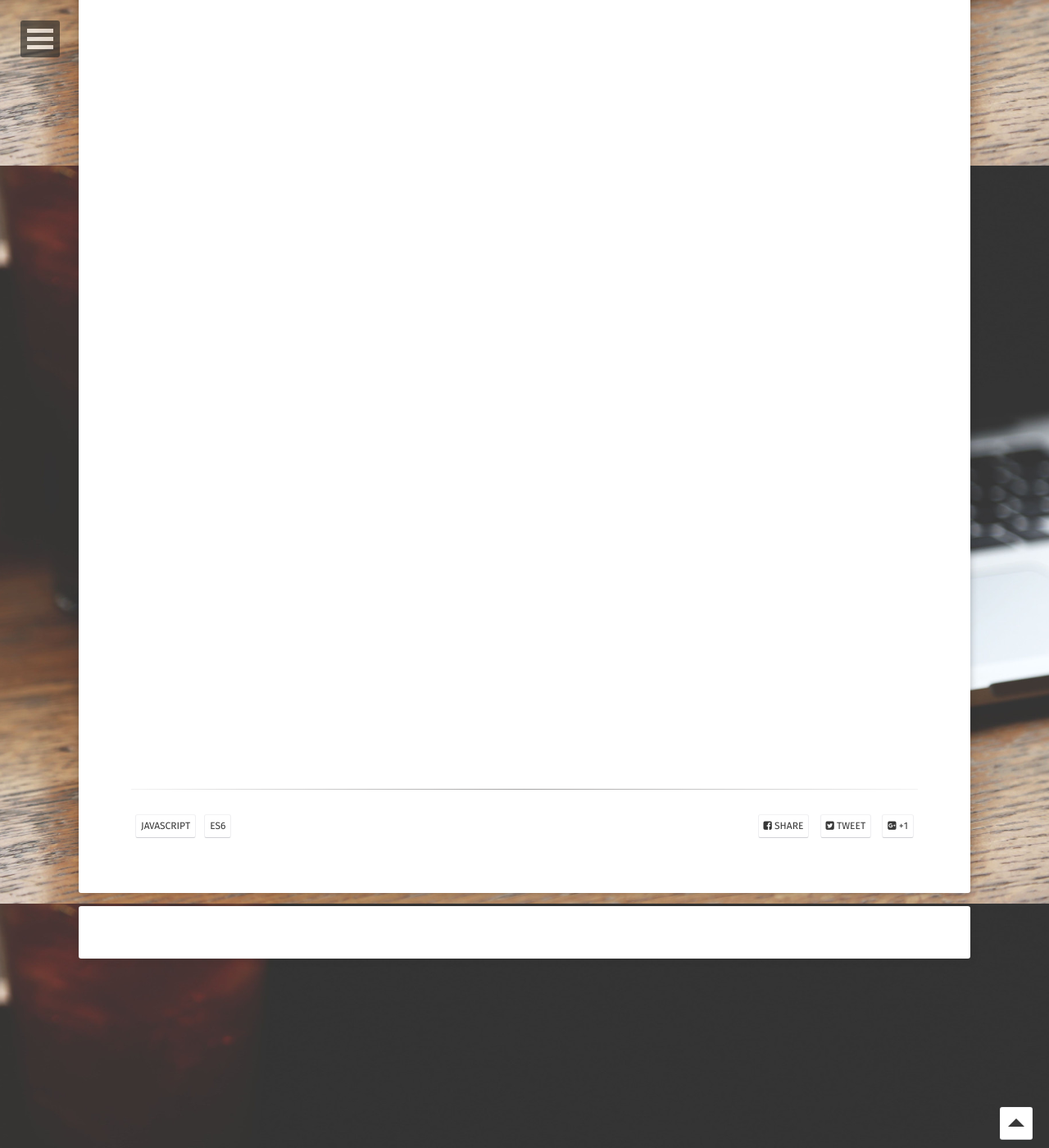
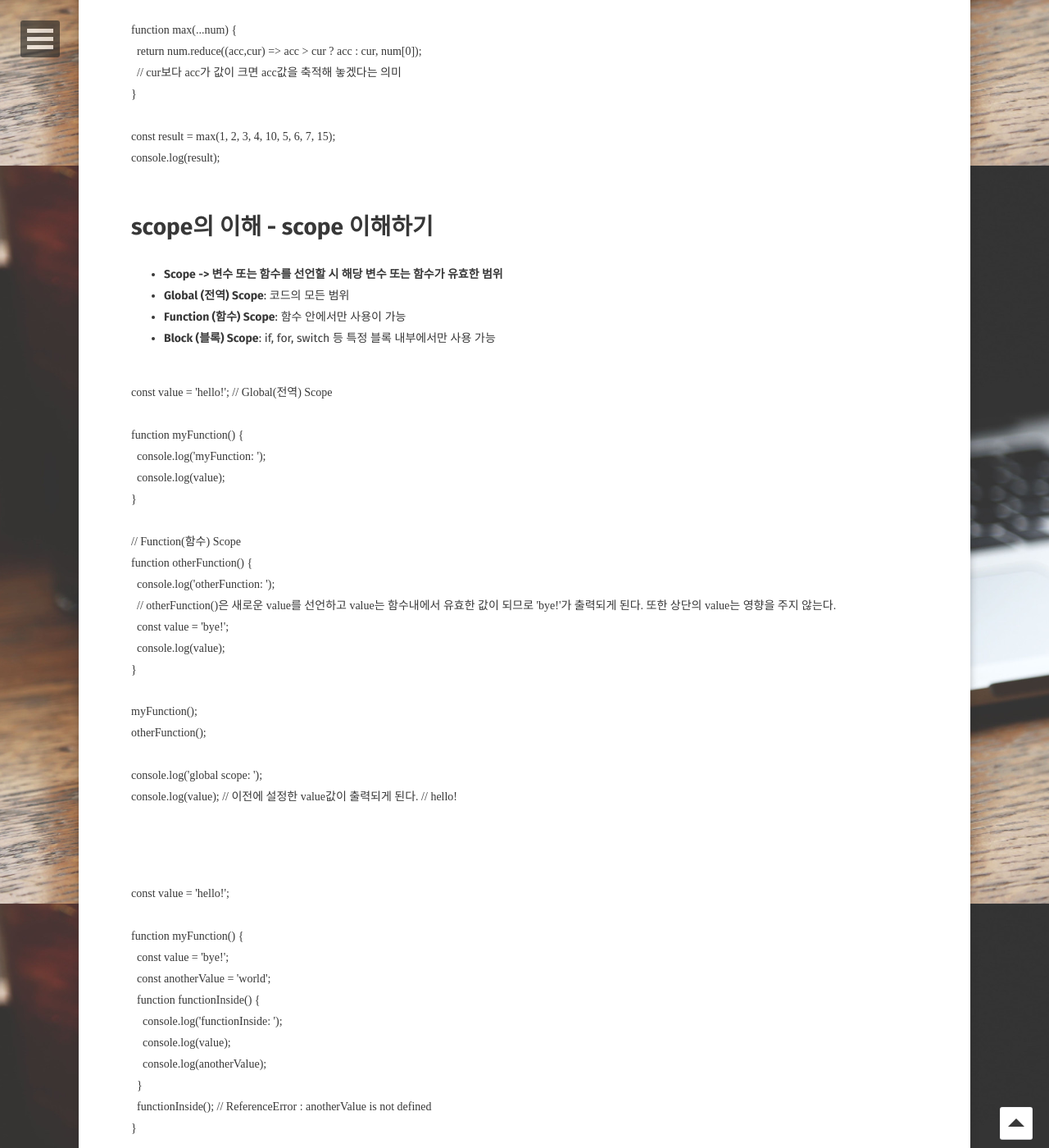
Before and after one commit to sum529-create/sum529-create.github.io, a Jekyll site: the page built from _posts/2021-05-24-벨로퍼트님 강좌-자바스크립트-필기본.md, in a window 1280 px wide and 1400 px high, scrolled down 35798 px. Shown: the whole window at 82% size. Built offline with Jekyll 4.4.1, drawn with Linux system fonts in a browser that asks for light colours; some web fonts are replaced; comment, search, counter and statistics services are not loaded; some of the changed text lies outside the part shown.

Commit message:
Update and rename 2021-05-24-벨로퍼트-자바스크립트.md to 2021-05-24-벨로퍼트님 강좌-자바스크립트-필기본.md

```diff
--- a/_posts/2021-05-24-벨로퍼트-자바스크립트.md
+++ b/_posts/2021-05-24-벨로퍼트님 강좌-자바스크립트-필기본.md
@@ -1522,82 +1522,286 @@ console.log(sum(...numbers)); // 36 , 배열안에 있는 값 모두를 함수
 </code>
 </pre>
 
-<pre>
-<code>
-</code>
-</pre>
-
-
-<pre>
-<code>
-</code>
-</pre>
-
-<pre>
-<code>
-</code>
-</pre>
-
-<pre>
-<code>
-</code>
-</pre>
-
-<pre>
-<code>
-</code>
-</pre>
-
-
-<pre>
-<code>
-</code>
-</pre>
-
-<pre>
-<code>
-</code>
-</pre>
-
-
-<pre>
-<code>
-</code>
-</pre>
-
-<pre>
-<code>
-</code>
-</pre>
-
-
-<pre>
-<code>
-</code>
-</pre>
-
-<pre>
-<code>
-</code>
-</pre>
-
-
-<pre>
-<code>
-</code>
-</pre>
-
-<pre>
-<code>
-</code>
-</pre>
-
-<pre>
-<code>
-</code>
-</pre>
-
-<pre>
-<code>
-</code>
-</pre>
+
+## 퀴즈) 함수에 n 개의 숫자들이 파라미터로 주어졌을 때, 그 중 가장 큰 값을 알아내세요
+
+<pre>
+<code>
+function max(...num) {
+  return num.reduce((acc,cur) => acc > cur ? acc : cur, num[0]);
+  // cur보다 acc가 값이 크면 acc값을 축적해 놓겠다는 의미
+}
+
+const result = max(1, 2, 3, 4, 10, 5, 6, 7, 15);
+console.log(result);
+</code>
+</pre>
+
+
+# scope의 이해 - scope 이해하기
+- **Scope -> 변수 또는 함수를 선언할 시 해당 변수 또는 함수가 유효한 범위**
+* **Global (전역) Scope**: 코드의 모든 범위
+* **Function (함수) Scope**: 함수 안에서만 사용이 가능
+* **Block (블록) Scope**: if, for, switch 등 특정 블록 내부에서만 사용 가능
+
+<pre>
+<code>
+const value = 'hello!'; // Global(전역) Scope
+
+function myFunction() {
+  console.log('myFunction: ');
+  console.log(value);
+}
+
+// Function(함수) Scope
+function otherFunction() {
+  console.log('otherFunction: ');
+  // otherFunction()은 새로운 value를 선언하고 value는 함수내에서 유효한 값이 되므로 'bye!'가 출력되게 된다. 또한 상단의 value는 영향을 주지 않는다.
+  const value = 'bye!';
+  console.log(value);
+}
+
+myFunction();
+otherFunction();
+
+console.log('global scope: ');
+console.log(value); // 이전에 설정한 value값이 출력되게 된다. // hello!
+
+</code>
+</pre>
+
+<pre>
+<code>
+const value = 'hello!';
+
+function myFunction() {
+  const value = 'bye!';
+  const anotherValue = 'world';
+  function functionInside() {
+    console.log('functionInside: ');
+    console.log(value);
+    console.log(anotherValue);
+  }
+  functionInside(); // ReferenceError : anotherValue is not defined
+}
+
+
+myFunction()
+console.log('global scope: ');
+console.log(value);
+console.log(anotherValue);
+</code>
+</pre>
+
+<pre>
+<code>
+const value = 'hello!';
+
+function myFunction() {
+  const value = 'bye!';
+  if (true) {
+    const value = 'world';
+    console.log('block scope: ');
+    console.log(value);
+  }
+  console.log('function scope: ');
+  console.log(value);
+}
+
+myFunction();
+console.log('global scope: ');
+console.log(value);
+</code>
+</pre>
+
+### var 사용시
+<pre>
+<code>
+var value = 'hello!';
+
+function myFunction() {
+  var value = 'bye!';
+  if (true) {
+    var value = 'world';
+    console.log('block scope: ');
+    console.log(value); // world
+  }
+  console.log('function scope: ');
+  console.log(value); // world
+}
+
+myFunction();
+console.log('global scope: ');
+console.log(value); // hello!
+</code>
+</pre>
+
+> var은 블록단위로 있는 것이 아니라 함수 단위로 scope가 설정이 됨으로 다른 블록에서 선언을 해도 기존값에 영향이 가게 된다.
+
+### let 사용시
+- 기존값에 영향이 가지 않는다. const와 동일
+
+> **var**보다는 **let**또는 **const**를 사용할 것을 권장
+
+
+# scope의 이해 - hoisting
+- hoisting이란 자바스크립트에서 아직 선언되지 않은 함수/변수를 끌어올려서 사용할 수있는 자바스크립트의 작동방법
+
+<pre>
+<code>
+myFunction();
+
+function myFunction() {
+  console.log('hello world!'); // 정상 출력
+}
+</code>
+</pre>
+
+> 코드를 이해하기가 어려울 수 있으므로 hoisting 사용은 피해야 한다.
+
+<pre>
+<code>
+console.log(number);
+var number = 2; // undefined
+</code>
+</pre>
+
+> 자바스크립트가 코드를 받아들일 때
+
+<pre>
+<code>
+var number;
+console.log(number);
+number = 2;
+</code>
+</pre>
+
+
+> 반면에 const와 let은 호이스팅이 발생하지 않는다.
+> codeSandBox를 사용중이라면 .babelrc에 들어있는 코드를 모두 지워준다.
+> chrome을 사용중이라면 console창에서 그냥 코드를 작성해도 된다.
+<pre>
+<code>
+function fn() {
+    console.log(a);
+    let a = 2; // error
+}
+fn();
+</code>
+</pre>
+
+> 함수를 선언후 나중에 호출하는 것에 주의할 것 (유지보수, 코드 가독성)
+
+
+
+# 자바스크립트에서 비동기 처리
+
+# 비동기 처리의 이해
+<pre>
+<code>
+
+</code>
+</pre>
+
+
+# Promise
+<pre>
+<code>
+
+</code>
+</pre>
+
+
+<pre>
+<code>
+
+</code>
+</pre>
+
+<pre>
+<code>
+
+</code>
+</pre>
+
+
+# async, await
+
+<pre>
+<code>
+
+</code>
+</pre>
+
+<pre>
+<code>
+
+</code>
+</pre>
+
+
+<pre>
+<code>
+
+</code>
+</pre>
+
+
+
+# Promise all, Promise.race
+
+<pre>
+<code>
+
+</code>
+</pre>
+
+<pre>
+<code>
+
+</code>
+</pre>
+
+<pre>
+<code>
+
+</code>
+</pre>
+
+
+
+# HTML과 JavaScript 연동하기
+
+# 카운터 만들기
+<pre>
+<code>
+
+</code>
+</pre>
+
+<pre>
+<code>
+
+</code>
+</pre>
+
+
+# 모달 만들기
+
+<pre>
+<code>
+
+</code>
+</pre>
+
+<pre>
+<code>
+
+</code>
+</pre>
+
+<pre>
+<code>
+
+</code>
+</pre>
```
